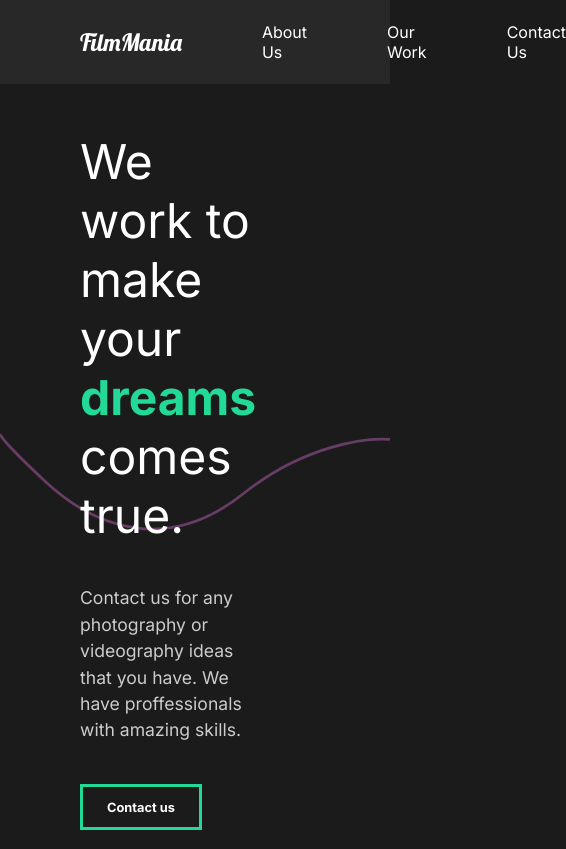
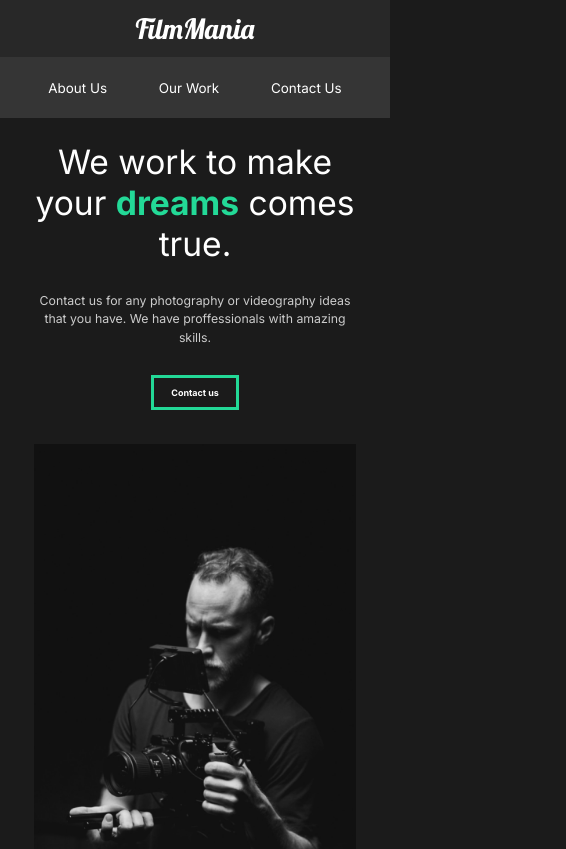
Before and after one commit to mohasin-hossain/film-mania-react, a React (Create React App) app: page / in a window 390 px wide. Shown: the top 849 px of the page, 566 px wide, since content can reach past the window. Built offline with nearby package versions, Linux system fonts and the light colour scheme.

Commit message:
Mobile Friendly

```diff
--- a/src/components/FaqSection.js
+++ b/src/components/FaqSection.js
@@ -60,6 +60,7 @@ const FaqSection = () => {
 
 const Faq = styled(About)`
   display: block;
+  text-align: left;
 
   span {
     display: block;
--- a/src/components/GlobalStyle.js
+++ b/src/components/GlobalStyle.js
@@ -12,6 +12,12 @@ const GlobalStyle = createGlobalStyle`
         background: #1b1b1b;
         font-family: "Inter", sans-serif;
         overflow-x: hidden;
+    }
+
+    html {
+        @media only screen and (max-width: 1150px) {
+            font-size: 70%;
+        }
     }
 
     button {
--- a/src/components/Nav.js
+++ b/src/components/Nav.js
@@ -6,7 +6,9 @@ const Nav = () => {
   return (
     <StyledNav>
       <h1>
-        <Link to="/" id="logo">FilmMania</Link>
+        <Link to="/" id="logo">
+          FilmMania
+        </Link>
       </h1>
       <ul>
         <li>
@@ -24,7 +26,7 @@ const Nav = () => {
 };
 
 const StyledNav = styled.nav`
-  height: 10vh;
+  min-height: 10vh;
   display: flex;
   justify-content: space-between;
   align-items: center;
@@ -55,6 +57,33 @@ const StyledNav = styled.nav`
     padding-left: 5rem;
     position: relative;
   }
+
+  @media only screen and (max-width: 800px) {
+    flex-direction: column;
+    padding: 1rem 0 0 0;
+
+    #logo {
+      font-size: 2.5rem;
+    }
+
+    h1 {
+      margin-bottom: 1rem;
+    }
+
+    ul {
+      padding: 2rem;
+      justify-content: space-around;
+      width: 100%;
+      background-color: #353535;
+
+      li {
+        padding: 0;
+        a {
+          font-size: 1.2rem;
+        }
+      }
+    }
+  }
 `;
 
 export default Nav;
--- a/src/components/ServicesSection.js
+++ b/src/components/ServicesSection.js
@@ -74,6 +74,10 @@ const Services = styled(About)`
 const Cards = styled.div`
   display: flex;
   flex-wrap: wrap;
+
+  @media only screen and (max-width: 800px) {
+    justify-content: center;
+  }
 `;
 
 const Card = styled.div`
--- a/src/components/useScroll.js
+++ b/src/components/useScroll.js
@@ -3,7 +3,7 @@ import { useAnimation } from "framer-motion";
 
 export const useScroll = () => {
   const controls = useAnimation();
-  const [element, view] = useInView({ threshold: 0.5 });
+  const [element, view] = useInView({ threshold: 0.3 });
   if (view) {
     controls.start("show");
   } else {
--- a/src/pages/ContactUs.js
+++ b/src/pages/ContactUs.js
@@ -44,6 +44,13 @@ const ContactStyle = styled(motion.div)`
   padding: 3rem 5rem;
   min-height: 90vh;
   color: #353535;
+  @media only screen and (max-width: 800px) {
+    padding: 2rem 3rem;
+
+    h2 {
+      font-size: 2rem;
+    }
+  }
 `;
 
 const Title = styled(motion.div)`
--- a/src/pages/MovieDetail.js
+++ b/src/pages/MovieDetail.js
@@ -75,6 +75,10 @@ const Awards = styled.div`
   display: flex;
   align-items: center;
   justify-content: space-around;
+
+  @media only screen and (max-width: 800px) {
+    flex-direction: column;
+  }
 `;
 
 const AwardStyle = styled.div`
--- a/src/pages/OurWork.js
+++ b/src/pages/OurWork.js
@@ -79,6 +79,10 @@ const Work = styled(motion.div)`
     padding: 1rem 0rem;
     font-size: 2.2rem;
   }
+
+  @media only screen and (max-width: 800px) {
+    padding: 2rem 3rem;
+  }
 `;
 
 const Movie = styled(motion.div)`
--- a/src/styles.js
+++ b/src/styles.js
@@ -8,6 +8,12 @@ export const About = styled(motion.div)`
   align-items: center;
   padding: 3rem 5rem;
   color: white;
+
+  @media only screen and (max-width: 800px) {
+    display: block;
+    padding: 2rem 3rem;
+    text-align: center;
+  }
 `;
 
 export const Description = styled.div`
@@ -18,13 +24,18 @@ export const Description = styled.div`
   h2 {
     font-weight: lighter;
   }
+
+  @media only screen and (max-width: 800px) {
+    padding: 0;
+    margin-bottom: 3rem;
+  }
 `;
 
 export const Image = styled.div`
   flex: 1;
   overflow: hidden;
   z-index: 2;
-
+  margin-top: 2rem;
   img {
     width: 100%;
     height: 70vh;
```
